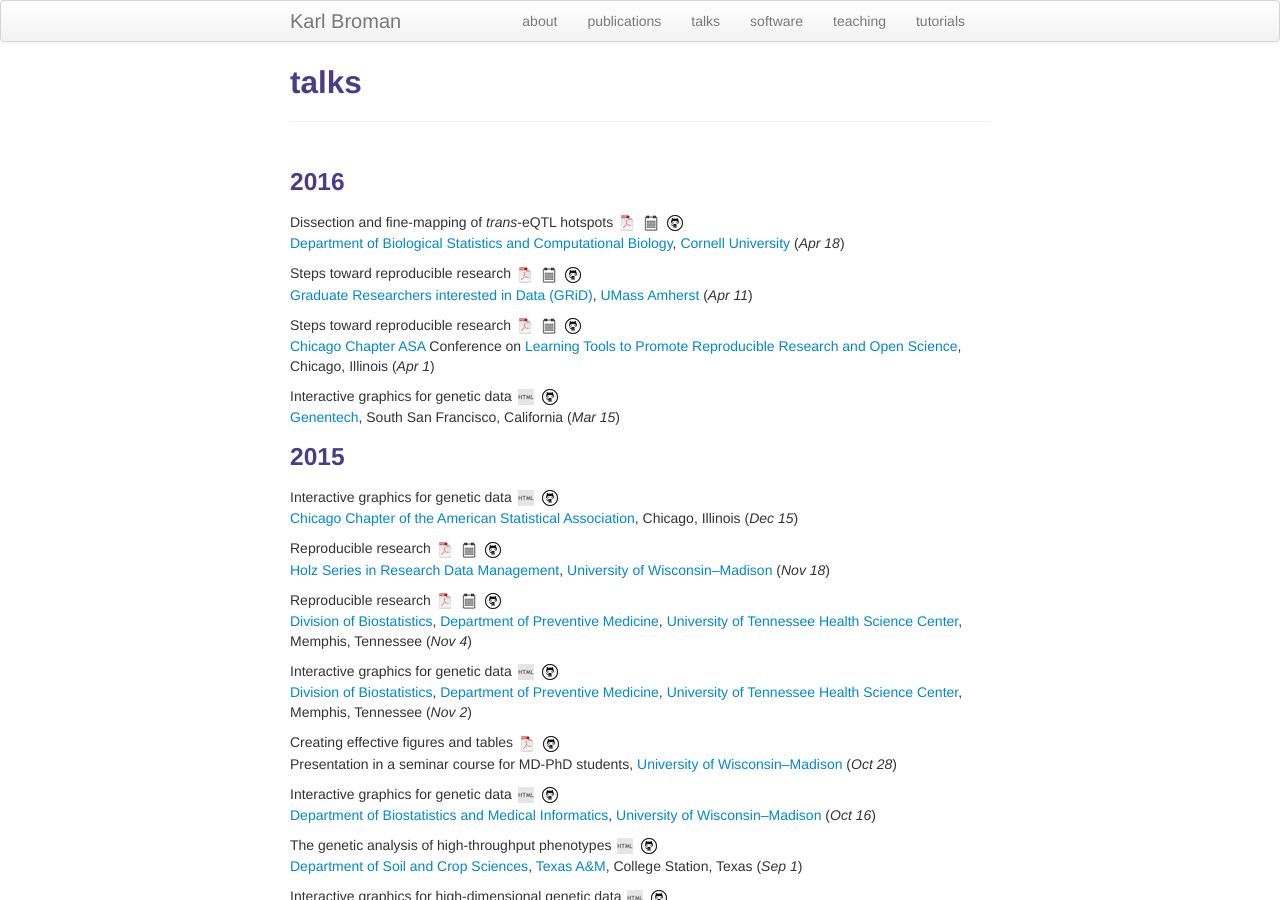
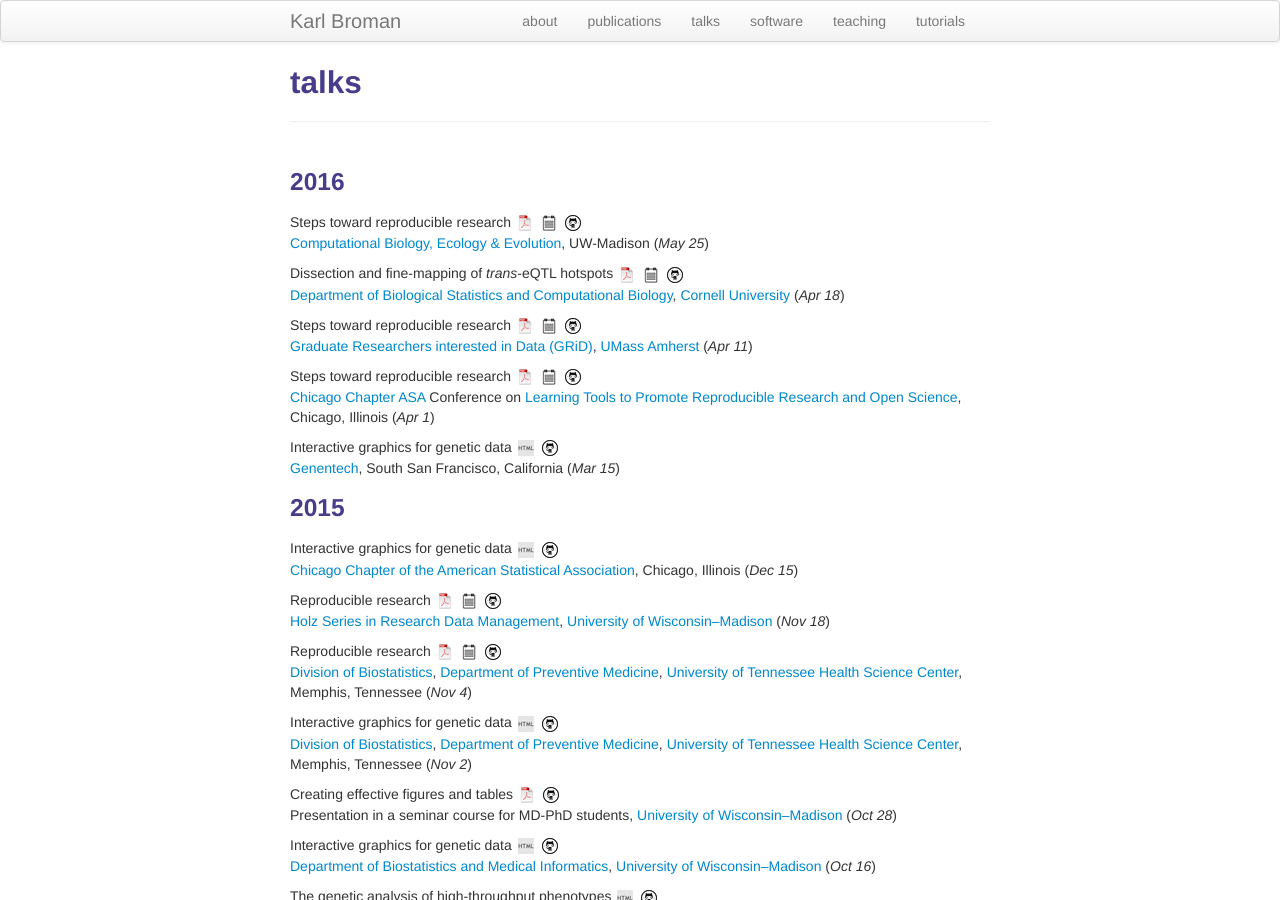
Before and after one commit to kbroman/kbroman.github.io, a Jekyll site: the page built from pages/talks.md, in a window 1280 px wide and 900 px high. Built offline with Jekyll 4.4.1, drawn with Linux system fonts in a browser that asks for light colours.

Commit message:
pages/talks: Add RR talk for ComBEE

```diff
--- a/pages/talks.md
+++ b/pages/talks.md
@@ -7,6 +7,13 @@ description: Karl Broman's talks
 
 
 ###  2016
+
+Steps toward reproducible research
+[![pdf](icons16/pdf-icon.png)](https://www.biostat.wisc.edu/~kbroman/presentations/repro_research_ComBEE2016.pdf)
+[![pdf w/notes](icons16/notes-icon.png)](https://www.biostat.wisc.edu/~kbroman/presentations/repro_research_ComBEE2016_withnotes.pdf)
+[![github](icons16/github-icon.png)](https://github.com/kbroman/Talk_ReproRes)<br/>
+[Computational Biology, Ecology & Evolution](https://sites.google.com/a/wisc.edu/combee/),
+UW-Madison (_May 25_)
 
 Dissection and fine-mapping of _trans_-eQTL hotspots
 [![pdf](icons16/pdf-icon.png)](https://www.biostat.wisc.edu/~kbroman/presentations/cornell2016.pdf)
```
